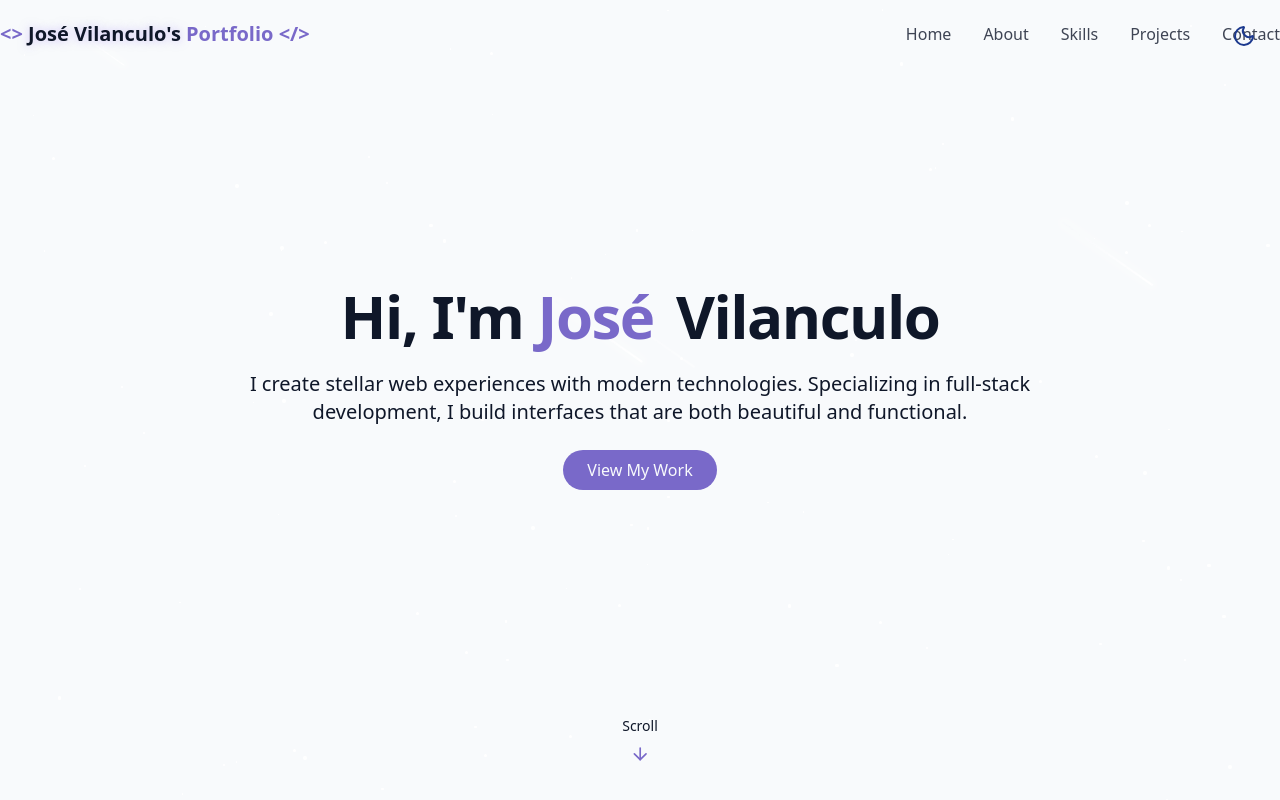
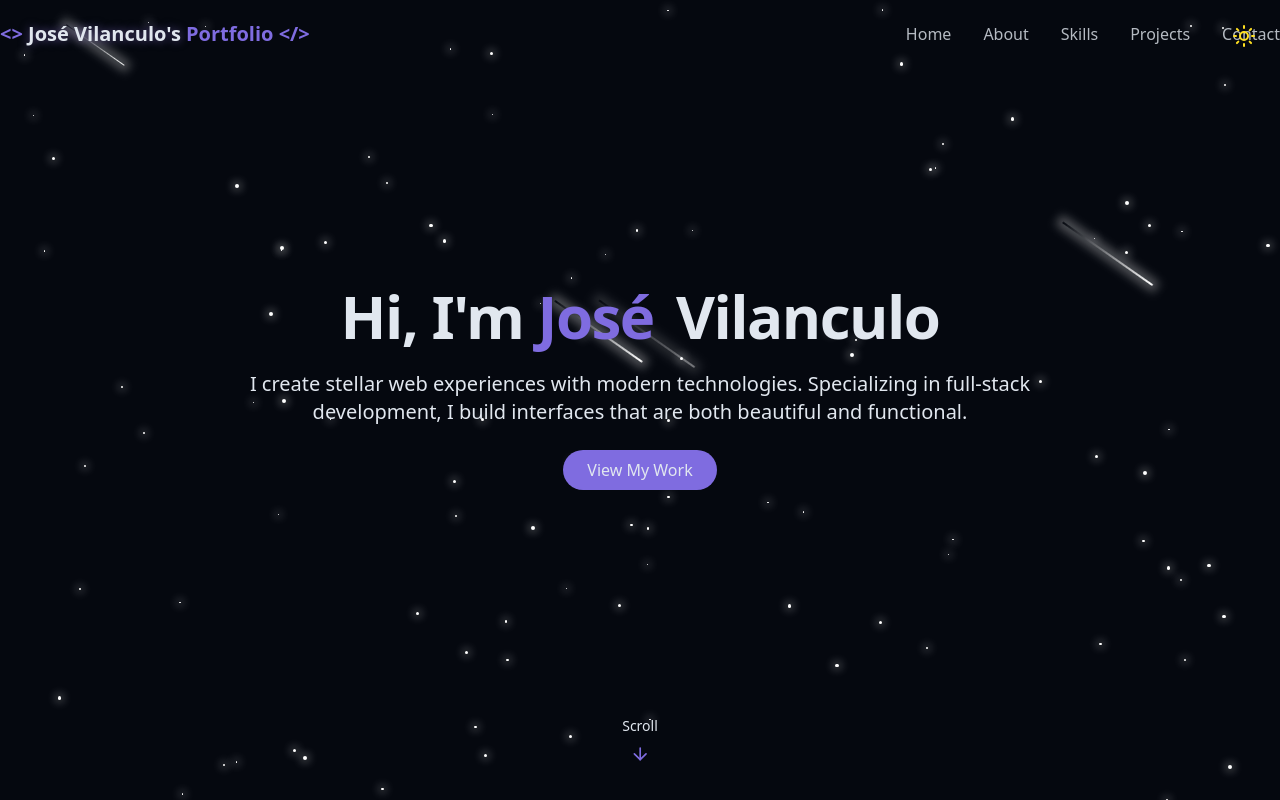
Before and after one commit to Jose-Vilanculo/React-Portfolio, a React (Vite) app: page / in a window 1280 px wide. Shown: the top 800 px of the page. Built offline with nearby package versions, Linux system fonts and the light colour scheme.

Commit message:
theme bug fixed

```diff
--- a/src/components/ThemeToggle.jsx
+++ b/src/components/ThemeToggle.jsx
@@ -9,13 +9,17 @@ export const ThemeToggle = () => {
 
     {/* Use effect for setting saved theme */}
     useEffect(() => {
+
         const storedTheme = localStorage.getItem("theme");
-        if (storedTheme === "dark") {
-            document.documentElement.classList.add("dark");
+
+        // default to dark theme
+        if (storedTheme === "light") {
+            document.documentElement.classList.remove("dark");
+            setIsDarkMode(false);
+        } else {
+            document.documentElement.classList.add("dark")
+            localStorage.setItem("theme", "dark");
             setIsDarkMode(true);
-        } else {
-            localStorage.setItem("theme", "light");
-            setIsDarkMode(false);
         }
     }, []);
 
@@ -54,7 +58,7 @@ export const ThemeToggle = () => {
             {isDarkMode ? (
                 <Sun className="h-6 w-6 text-yellow-300" />
             ) : (
-            <Moon className="h-6 w-d text-blue-900" />
+            <Moon className="h-6 w-6 text-blue-900" />
             )}
         </button>
     );
```
